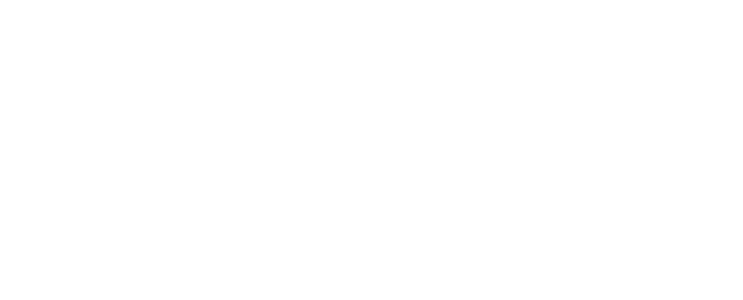
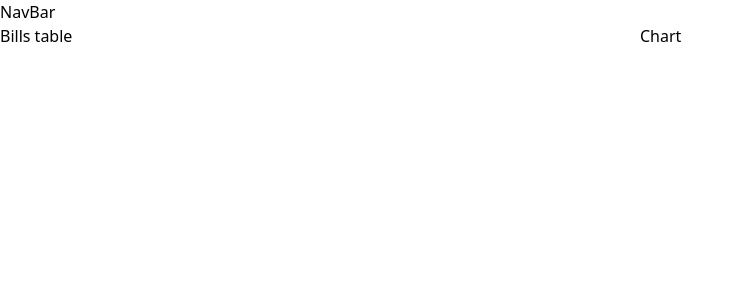
Before and after one commit to Jhersyvb/Vue-Bill-Tracker, a Vue app: page / in a window 1280 px wide. Shown: the top 300 px of the page, without its empty margins (0-743 px from the left). Built offline with nearby package versions, Linux system fonts and the light colour scheme.

Commit message:
3 Lay out the components

```diff
--- a/babel.config.js
+++ b/babel.config.js
@@ -1,3 +1,3 @@
 module.exports = {
-  presets: ["@vue/cli-plugin-babel/preset"]
-};
+  presets: ['@vue/cli-plugin-babel/preset']
+}
--- a/package.json
+++ b/package.json
@@ -21,6 +21,7 @@
     "eslint-plugin-prettier": "^3.1.1",
     "eslint-plugin-vue": "^6.2.2",
     "prettier": "^1.19.1",
+    "tailwindcss": "^1.2.0",
     "vue-template-compiler": "^2.6.11"
   }
 }
--- /dev/null
+++ b/postcss.config.js
@@ -0,0 +1,3 @@
+module.exports = {
+  plugins: [require('tailwindcss'), require('autoprefixer')()]
+}
--- a/src/App.vue
+++ b/src/App.vue
@@ -1,20 +1,33 @@
 <template>
-  <div id="app"></div>
+  <div id="app">
+    <NavBar />
+    <div class="container flex">
+      <div class="w-1/2">
+        <BillsTable />
+      </div>
+      <div class="w-1/2">
+        <Chart :bills="activeBills" />
+      </div>
+    </div>
+  </div>
 </template>
 
 <script>
+// import AddCategory from './components/AddCategory'
+// import AddBill from './components/AddBill'
+import NavBar from './components/NavBar'
+import Chart from './components/Chart'
+import BillsTable from './components/BillsTable'
+
 export default {
-  name: "App"
-};
+  name: 'App',
+
+  components: {
+    // AddCategory,
+    // AddBill,
+    Chart,
+    BillsTable,
+    NavBar
+  }
+}
 </script>
-
-<style>
-#app {
-  font-family: Avenir, Helvetica, Arial, sans-serif;
-  -webkit-font-smoothing: antialiased;
-  -moz-osx-font-smoothing: grayscale;
-  text-align: center;
-  color: #2c3e50;
-  margin-top: 60px;
-}
-</style>
--- /dev/null
+++ b/src/assets/css/tailwind.css
@@ -0,0 +1,3 @@
+@tailwind base;
+@tailwind components;
+@tailwind utilities;
--- a/src/components/AddBill.vue
+++ b/src/components/AddBill.vue
@@ -0,0 +1,3 @@
+<template>
+  <div>Add bill</div>
+</template>
--- a/src/components/AddCategory.vue
+++ b/src/components/AddCategory.vue
@@ -0,0 +1,3 @@
+<template>
+  <div>Add category</div>
+</template>
--- a/src/components/BillsTable.vue
+++ b/src/components/BillsTable.vue
@@ -0,0 +1,3 @@
+<template>
+  <div>Bills table</div>
+</template>
--- a/src/components/Chart.vue
+++ b/src/components/Chart.vue
@@ -0,0 +1,3 @@
+<template>
+  <div>Chart</div>
+</template>
--- a/src/components/NavBar.vue
+++ b/src/components/NavBar.vue
@@ -0,0 +1,5 @@
+<template>
+  <div>
+    NavBar
+  </div>
+</template>
```
Also changed, not shown: src/main.js (+6 -4 lines), .prettierrc.js (added), 1 other file (tests, documents, lock files or other folders).
